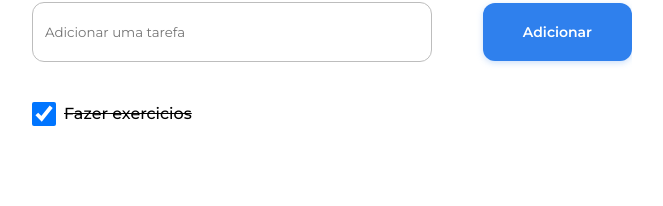
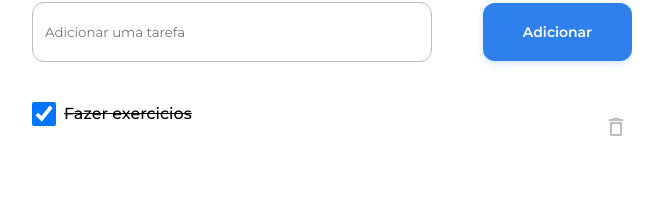
Before and after one commit to GabrielWolf-Dev/todo-list-vue, a Vue app: page / in a window 1280 px wide. Both pictures are taken after a click on the item "Completos". Shown: the part 272-478 px from the top of the page, without its empty margins (308-971 px from the left). Built offline with nearby package versions, Linux system fonts and the light colour scheme; data requests are answered from the project's data file.

Commit message:
feat: Add WarningMessage component and starting delete completed todos

```diff
--- a/src/App.vue
+++ b/src/App.vue
@@ -40,10 +40,12 @@ export default {
   --color-base-4: #333333;
   --color-primary-01: #4b97fa;
   --color-primary-02: #2f80ed;
-  --color-error: #ed2f2f;
+  --color-danger: #EB5757;
+  --color-warning: #e9b442;
 
   --box-shadow-01: 0px 2px 6px rgba(127, 177, 243, 0.4);
-  --box-shadow-error: 0px 2px 6px rgba(243, 127, 127, 0.4);
+  --box-shadow-danger: 0px 2px 6px rgba(243, 127, 127, 0.4);
+  --box-shadow-warning: 0px 2px 6px rgba(243, 216, 127, 0.4);
 }
 
 ul {
--- a/src/components/ErrorMessage.vue
+++ b/src/components/ErrorMessage.vue
@@ -22,8 +22,8 @@ export default {
   color: var(--color-white);
   padding: 20px 40px;
   border-radius: 12px;
-  background-color: var(--color-error);
-  box-shadow: var(--box-shadow-error);
+  background-color: var(--color-danger);
+  box-shadow: var(--box-shadow-danger);
   animation: show-message 0.6s forwards;
   position: absolute;
   bottom: -80px;
--- a/src/components/TaskList.vue
+++ b/src/components/TaskList.vue
@@ -1,6 +1,7 @@
 <template>
-  <div class="mt-40" v-if="tasks">
-    <fieldset class="fieldset" v-for="task in tasks" :key="task.id">
+  <div class="mt-40">
+    <div class="container-task" v-for="task in tasks" :key="task.id">
+      <fieldset class="fieldset">
         <input
           class="check"
           type="checkbox"
@@ -17,17 +18,24 @@
           >{{ task.value }}</label
         >
       </fieldset>
+
+      <button class="trash-btn" v-if="optionTasks === 'Completed'">
+        <img class="img-trash" src="@/assets/trash.svg" alt="Trash icon" />
+      </button>
+    </div>
   </div>
 </template>
 
 <script>
-import { mapMutations, mapActions } from "vuex";
+import { mapState, mapMutations, mapActions } from "vuex";
 
 import { api } from "@/helpers/api";
 
 export default {
   name: "TaskList",
-  props: ["tasks"],
+  computed: {
+    ...mapState(["optionTasks", "tasks"]),
+  },
   methods: {
     ...mapMutations(["UPDATE_TASKS"]),
     ...mapActions(["setError"]),
@@ -47,7 +55,9 @@ export default {
         if (this.$store.state.optionTasks !== "All")
           this.$store.dispatch("removeOldTasks", otherTasks);
       } catch (error) {
-        this.setError("[ERRO NO SERVIDOR] Não foi possível trocar o estado da tarefa");
+        this.setError(
+          "[ERRO NO SERVIDOR] Não foi possível trocar o estado da tarefa"
+        );
         console.error(error.message);
 
         setTimeout(() => {
@@ -60,6 +70,17 @@ export default {
 </script>
 
 <style scoped>
+.container-task {
+  display: flex;
+  justify-content: space-between;
+  align-items: center;
+}
+
+.trash-btn {
+  width: 32px;
+  height: 32px;
+}
+
 .fieldset {
   display: flex;
   gap: 8px;
--- /dev/null
+++ b/src/components/WarningMessage.vue
@@ -0,0 +1,32 @@
+<template>
+  <div class="msg-warning">
+    {{ message }}
+  </div>
+</template>
+
+<script>
+export default {
+  name: "WariningMessage",
+  props: {
+    message: {
+      type: String,
+      default: "Warining message",
+      require: true,
+    },
+  },
+};
+</script>
+
+<style scoped>
+.msg-warning {
+  width: auto;
+  font-size: 0.875rem;
+  font-weight: 600;
+  color: var(--color-white);
+  padding: 20px 40px;
+  border-radius: 12px;
+  background-color: var(--color-warning);
+  box-shadow: var(--box-shadow-warning);
+  transition: 0.3s;
+}
+</style>
--- a/src/views/TodosView.vue
+++ b/src/views/TodosView.vue
@@ -1,6 +1,6 @@
 <template>
   <div class="todos">
-    <form @submit.prevent="newTodo">
+    <form @submit.prevent="newTodo" v-if="tasks.length !== 0">
       <fieldset class="add-todo">
         <InputText
           name="addTodo"
@@ -10,7 +10,9 @@
         <ButtonSubmit text="Adicionar" />
       </fieldset>
     </form>
-    <TaskList :tasks="tasks" />
+
+    <WarningMessage :message="warningMsg" v-else />
+    <TaskList />
   </div>
 </template>
 
@@ -21,6 +23,7 @@ import { api } from "@/helpers/api";
 import InputText from "@/components/InputText.vue";
 import ButtonSubmit from "@/components/ButtonSubmit.vue";
 import TaskList from "@/components/TaskList.vue";
+import WarningMessage from "@/components/WarningMessage.vue";
 
 export default {
   name: "TodosView",
@@ -28,9 +31,23 @@ export default {
     InputText,
     ButtonSubmit,
     TaskList,
+    WarningMessage,
   },
   computed: {
-    ...mapState(["tasks"]),
+    ...mapState(["tasks", "optionTasks"]),
+    warningMsg() {
+      let optionTranlatePT;
+
+      if (this.optionTasks === "All") optionTranlatePT = "todos";
+      else if (this.optionTasks === "Active") optionTranlatePT = "ativos";
+      else optionTranlatePT = "completos";
+
+      return `Não contém tarefas ${
+        this.optionTasks === "All"
+          ? `no momento. Adicione uma nova tarefa :)`
+          : `${optionTranlatePT}.`
+      }`;
+    },
   },
   methods: {
     ...mapActions(["fetchAPI", "updateTasks", "setError"]),
```
Also changed, not shown: src/assets/trash.svg. Lines whose indentation alone changed are shown as unchanged.
